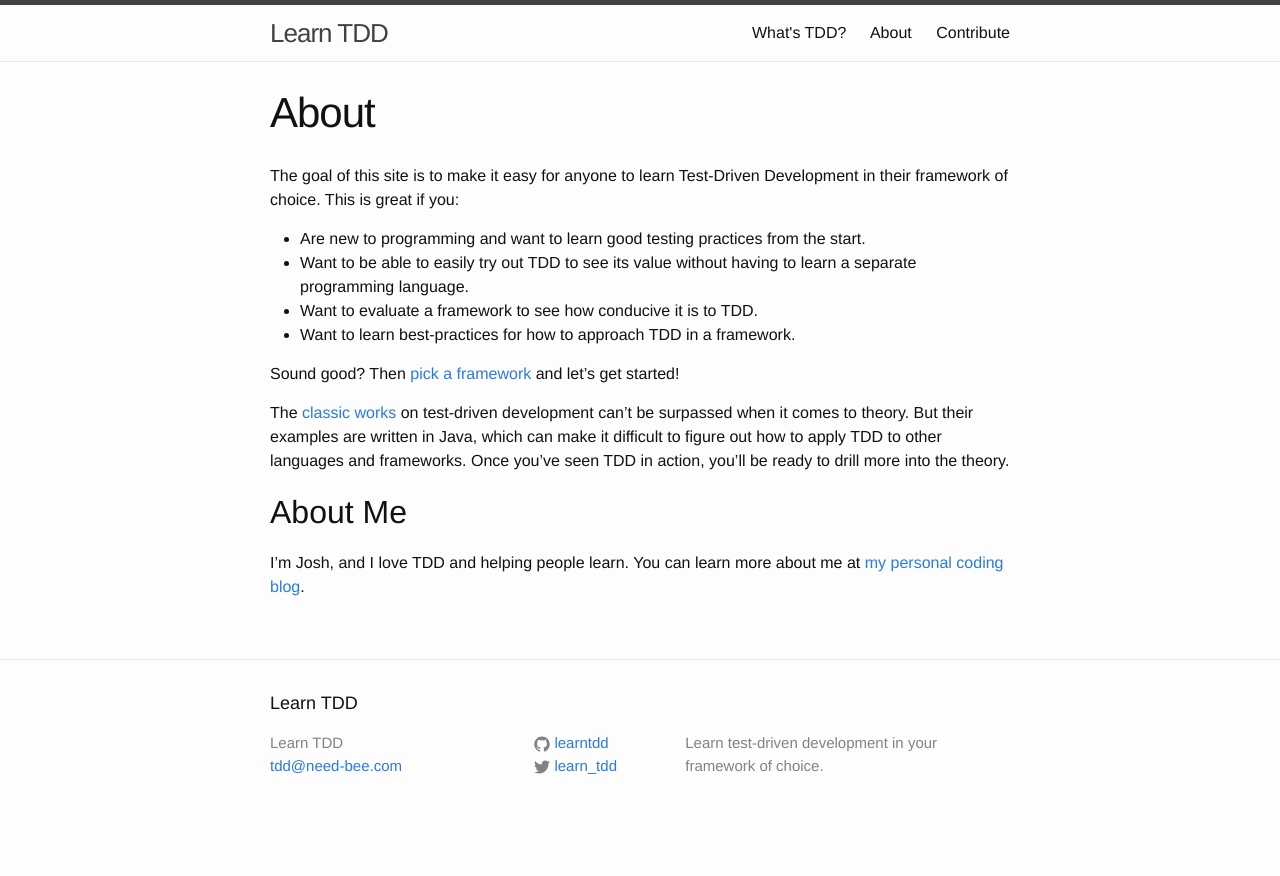
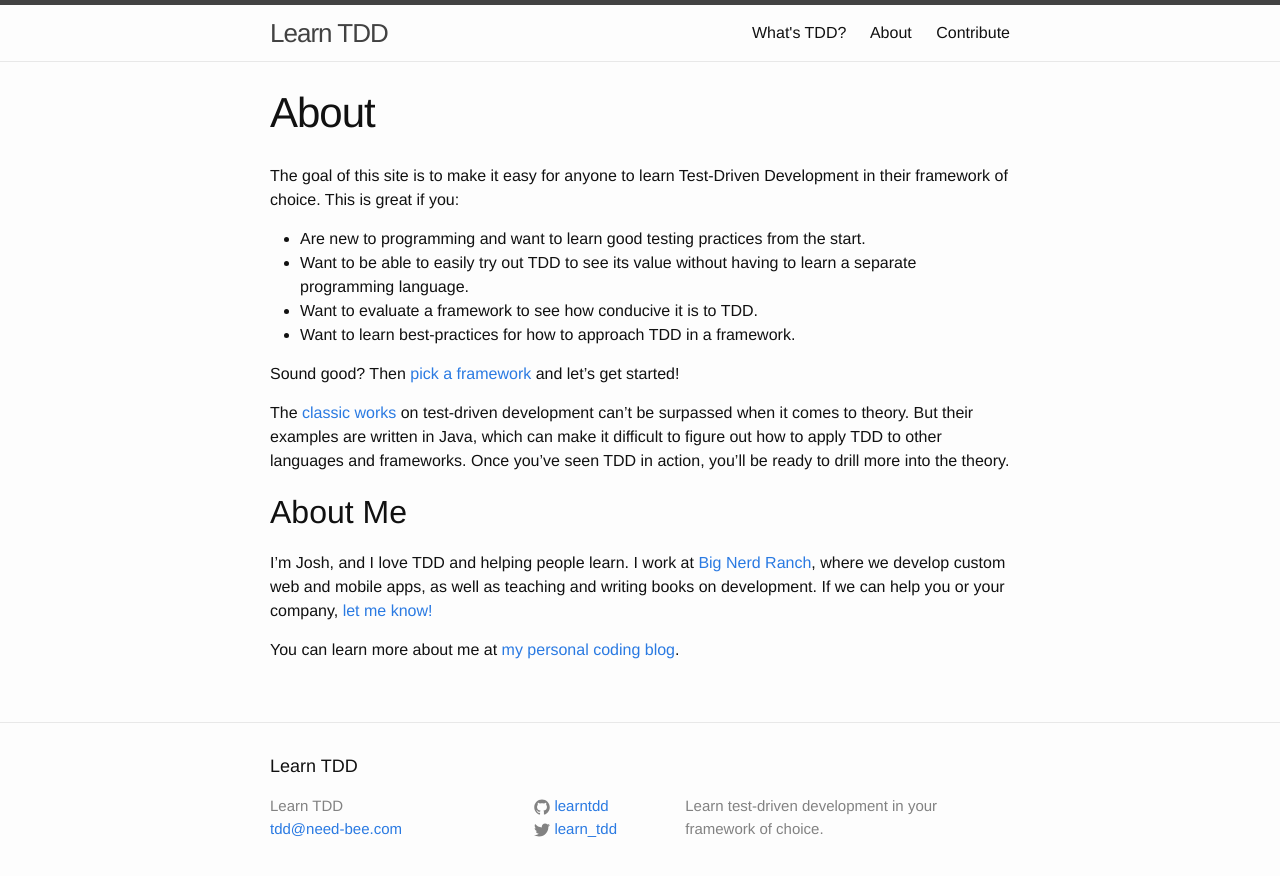
Before and after one commit to learn-tdd-in/learntdd.in, a Jekyll site: the page built from about.md, in a window 1280 px wide. Shown: the top 876 px of the page. Built offline with Jekyll 4.4.1, drawn with Linux system fonts in a browser that asks for light colours.

Commit message:
Add Big Nerd description

```diff
--- a/about.md
+++ b/about.md
@@ -17,4 +17,6 @@ The [classic](http://www.amazon.com/Test-Driven-Development-Kent-Beck/dp/0321146
 
 ## About Me
 
-I'm Josh, and I love TDD and helping people learn. You can learn more about me at [my personal coding blog](https://codingitwrong.com).
+I'm Josh, and I love TDD and helping people learn. I work at [Big Nerd Ranch](https://bignerdranch.com), where we develop custom web and mobile apps, as well as teaching and writing books on development. If we can help you or your company, [let me know!](mailto:tdd@need-bee.com)
+
+You can learn more about me at [my personal coding blog](http://codingitwrong.com).
```
